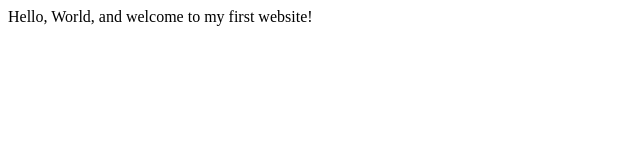
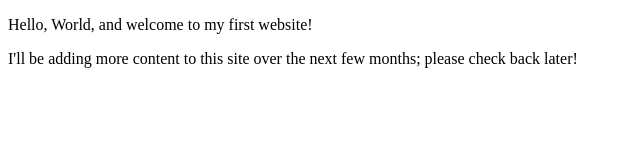
Before and after one commit to Diazalen/diazalen.github.io, a plain HTML site: page index.html in a window 1280 px wide. Shown: the whole page, without its empty margins (0-640 px from the left). Drawn offline with Linux system fonts and the light colour scheme.

Commit message:
Updated Homepage
Updated meta information and added content

```diff
--- a/index.html
+++ b/index.html
@@ -3,9 +3,11 @@
     <head>
         <meta charset="utf-8">
         <meta name="viewport" content="width=device-width, initial-scale=1.0">
-        <title>My First Website</title>
+        <meta name="author" content="Ruby Diaz">
+        <title>Blackberry the Cat | Cuddle Therapist</title>
     </head>
     <body>
-       Hello, World, and welcome to my first website!
+       <p>Hello, World, and welcome to my first website!</p>
+       <p>I'll be adding more content to this site over the next few months; please check back later! </p>
     </body>
 </html>
```
